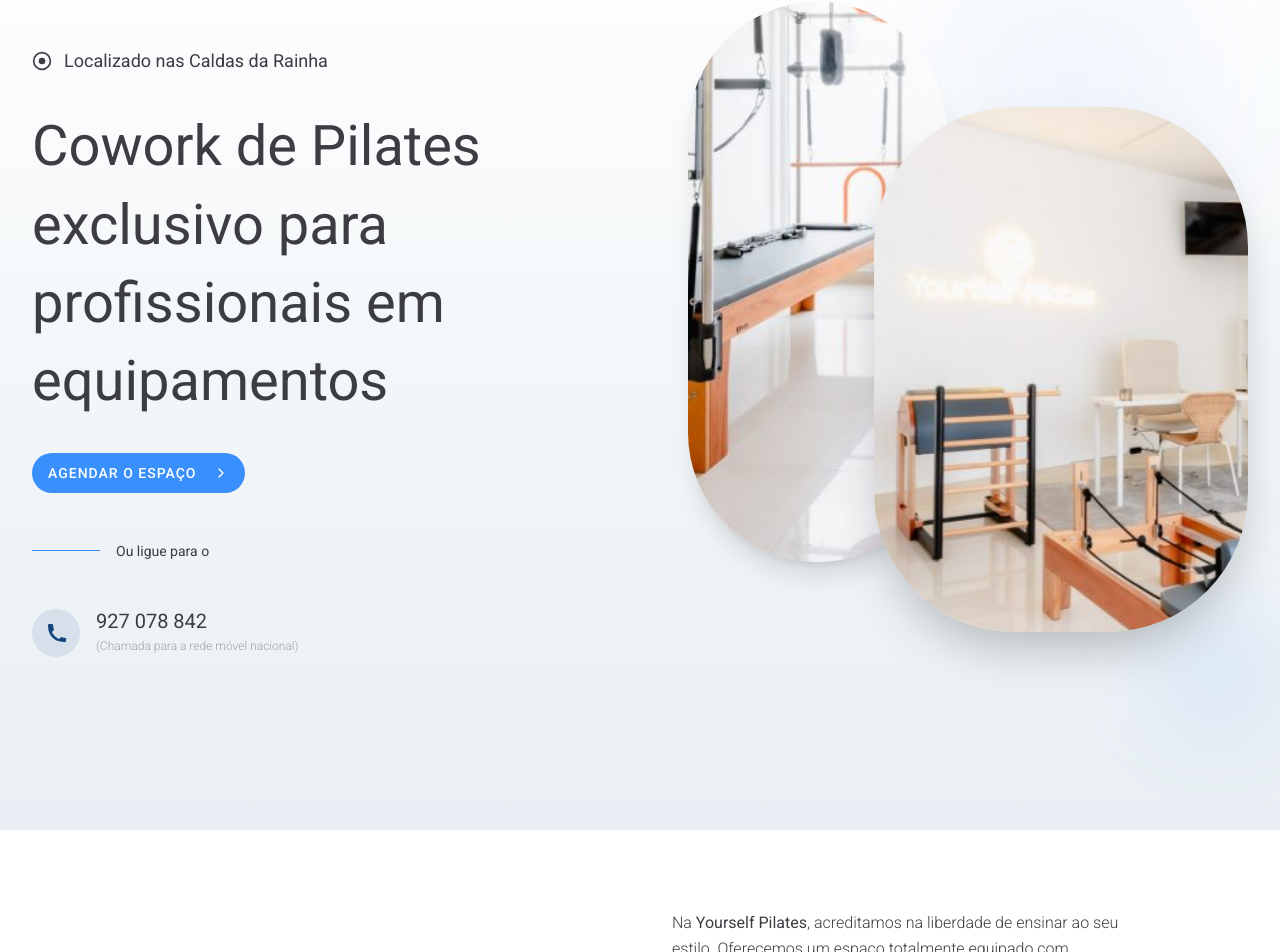
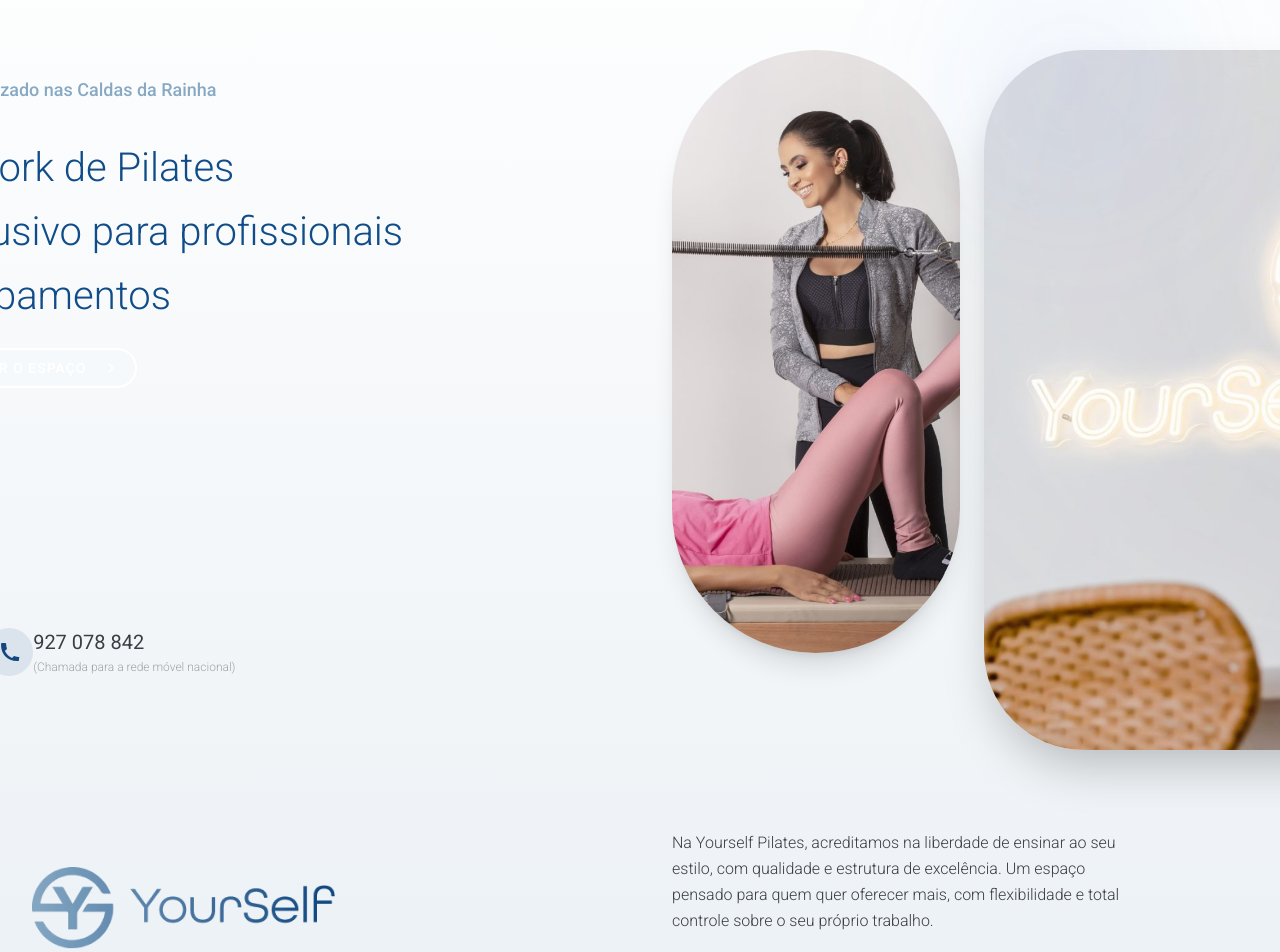
Before and after one commit to AsifIqbal093/YourselfPilates_Main, a Next.js app: page /home in a window 1280 px wide. Shown: the part 126-1078 px from the top of the page. Built offline with nearby package versions, Linux system fonts and the light colour scheme; a web font is replaced by a local one.

Commit message:
fix hero section

```diff
--- a/src/app/(main)/home/page.jsx
+++ b/src/app/(main)/home/page.jsx
@@ -1,6 +1,6 @@
 import React from "react";
 import HeroSection from "@/components/sections/Home/HeroSection";
-import BrandIntroduction from "@/components/sections/Home/BrandIntroduction";
+// import BrandIntroduction from "@/components/sections/Home/BrandIntroduction";
 import SectionDivider from "@/components/sections/Home/SectionDivider";
 import FeaturesGrid from "@/components/sections/Home/FeaturesGrid";
 import ImageCarousel from "@/components/sections/Home/ImageCarousel";
@@ -27,7 +27,7 @@
       <HeroSection />
 
       {/* Brand Introduction - Logo and company description */}
-      <BrandIntroduction />
+      {/* <BrandIntroduction /> */}
 
       {/* Section Divider - "O seu studio de Pilates" */}
       <SectionDivider
--- a/src/components/icons/CustomIcons.jsx
+++ b/src/components/icons/CustomIcons.jsx
@@ -379,17 +379,20 @@
     className={className}
     {...props}
   >
+    {/* Blue outline */}
     <circle
       cx="12"
       cy="12"
       r="10"
-      stroke="currentColor"
+      stroke="#88a9c3"
       strokeWidth="2"
       fill="none"
     />
-    <circle cx="12" cy="12" r="4" fill="currentColor" />
+    {/* Black center dot */}
+    <circle cx="12" cy="12" r="4" fill="#104c88ff" />
   </svg>
 );
+
 
 // Chevron Right Icon - Buttons
 export const ChevronRightIcon = ({ className = "w-5 h-5", ...props }) => (
--- a/src/components/sections/Home/BrandIntroduction.jsx
+++ b/src/components/sections/Home/BrandIntroduction.jsx
@@ -11,7 +11,7 @@
  */
 const BrandIntroduction = () => {
   return (
-    <section className="py-20 bg-white">
+    <section className="py-20">
       <div className="container mx-auto px-4 md:px-6 lg:px-8">
         <div className="grid grid-cols-1 md:grid-cols-2 gap-12 lg:gap-16 items-center">
           {/* Left Column - Logo */}
@@ -40,15 +40,9 @@
             className="space-y-6 max-w-[455px] mx-auto md:mx-0"
           >
             <p className="text-secondary text-base leading-relaxed">
-              Na <strong>Yourself Pilates</strong>, acreditamos na liberdade de
-              ensinar ao seu estilo. Oferecemos um espaço totalmente equipado
-              com aparelhos de qualidade premium, onde profissionais de Pilates
-              podem desenvolver o seu trabalho de forma autónoma e flexível.
+              Na Yourself Pilates, acreditamos na liberdade de ensinar ao seu estilo, com qualidade e estrutura de excelência. Um espaço pensado para quem quer oferecer mais, com flexibilidade e total controle sobre o seu próprio trabalho.
             </p>
-            <p className="text-secondary text-base leading-relaxed">
-              Um ambiente profissional, sem compromissos fixos, ideal para quem
-              valoriza a independência e a qualidade no ensino de Pilates.
-            </p>
+
 
             {/* CTA Link */}
             <Link
@@ -56,9 +50,7 @@
               className="inline-block text-lg text-secondary font-normal underline decoration-2 underline-offset-4 hover:text-primary hover:decoration-primary transition-all duration-200 group"
             >
               Saber mais sobre a YourSelf
-              <span className="inline-block ml-1 transition-transform group-hover:translate-x-1">
-                →
-              </span>
+
             </Link>
           </motion.div>
         </div>
--- a/src/components/sections/Home/HeroSection.jsx
+++ b/src/components/sections/Home/HeroSection.jsx
@@ -1,9 +1,9 @@
 "use client";
-
 import React from "react";
 import { motion } from "framer-motion";
 import Image from "next/image";
 import Link from "next/link";
+import BrandIntroduction from "@/components/sections/Home/BrandIntroduction";
 import { Button } from "@/components/ui/button";
 import {
   LocationDotIcon,
@@ -11,12 +11,7 @@
   PhoneIcon,
 } from "@/components/icons/CustomIcons";
 
-/**
- * Hero Section - Home Page
- * Main landing section with location badge, heading, CTAs, and overlapping images
- */
 const HeroSection = () => {
-  // Animation variants
   const containerVariants = {
     hidden: { opacity: 0 },
     visible: {
@@ -27,7 +22,6 @@
       },
     },
   };
-
   const itemVariants = {
     hidden: { opacity: 0, y: 20 },
     visible: {
@@ -42,7 +36,7 @@
       {/* Container */}
       <div className="container mx-auto px-4 md:px-6 lg:px-8">
         <div className="grid grid-cols-1 lg:grid-cols-2 gap-12 lg:gap-16 items-center">
-          {/* Left Column - Content */}
+          {/* Left Column */}
           <motion.div
             variants={containerVariants}
             initial="hidden"
@@ -52,28 +46,48 @@
             {/* Location Badge */}
             <motion.div
               variants={itemVariants}
-              className="flex items-center space-x-3"
+              className="flex items-center space-x-3 -ml-4 md:-ml-6 lg:-ml-28"
             >
-              <LocationDotIcon className="w-5 h-5 text-accent" />
-              <span className="text-secondary text-lg font-normal">
+              <LocationDotIcon className="w-5 h-5" />
+              <span className=" text-lg font-medium text-[#88a9c3] ">
                 Localizado nas Caldas da Rainha
               </span>
             </motion.div>
 
-            {/* Main Heading */}
+            {/* Heading */}
             <motion.h1
+              className="flex w-full -ml-4 md:-ml-6 lg:-ml-28"
               variants={itemVariants}
-              className="text-secondary font-normal leading-[1.4] max-w-[740px]"
               style={{
-                fontSize: "clamp(34px, 5vw, 56px)",
+                fontFamily:
+                  "var(--e-global-typography-primary-font-family), Sans-serif",
+                fontSize: "clamp(34px, 5vw, 40px)",
+                fontWeight: "300",
+                lineHeight:
+                  "var(--e-global-typography-primary-line-height)",
+                color: "#104c88ff",
+                maxWidth: "600px",
+                display: "-webkit-box",
+                WebkitLineClamp: 3,
+                WebkitBoxOrient: "vertical",
+                overflow: "hidden",
+                marginTop: "20px",
+                marginBottom: "20px",
+                textAlign: "left",
               }}
             >
-              Cowork de Pilates exclusivo para profissionais em equipamentos
+              Cowork de Pilates <br />
+              exclusivo para profissionais <br />
+              equipamentos
             </motion.h1>
 
-            {/* Primary CTA Button */}
+            {/* Primary Button below heading */}
             <motion.div variants={itemVariants}>
-              <Button asChild size="lg" className="rounded-[29px] group">
+              <Button
+                asChild
+                size="lg"
+                className="rounded-[29px] border-2 border-[#ffffff] text-[#ffffff] bg-[#f6f9fb] hover:bg-[#104c88] hover:text-white transition-colors duration-300 -ml-4 md:-ml-6 lg:-ml-28"
+              >
                 <Link
                   href="/agendar-espaco"
                   className="flex items-center space-x-2"
@@ -84,22 +98,23 @@
               </Button>
             </motion.div>
 
-            {/* Divider Section */}
+            {/* Divider + Phone */}
             <motion.div
               variants={itemVariants}
-              className="flex items-center space-x-4 py-4"
+              className="flex w-full mt-60 -ml-4 md:-ml-6 lg:-ml-58 items-center space-x-4"
             >
+              {/* Divider on left */}
+              <div className="flex items-center space-x-2">
                 <div className="w-[68px] h-[1px] bg-primary" />
                 <span className="text-secondary text-sm font-normal whitespace-nowrap">
                   Ou ligue para o
                 </span>
-            </motion.div>
+              </div>
 
-            {/* Phone CTA Button */}
-            <motion.div variants={itemVariants}>
+              {/* Phone Button on right */}
               <a
                 href="tel:927078842"
-                className="group inline-flex items-start space-x-4 transition-all duration-200 hover:scale-[1.02]"
+                className="group inline-flex items-center transition-all duration-200 hover:scale-[1.02]"
               >
                 <div className="flex items-center justify-center w-12 h-12 rounded-full bg-[#15467d]/10 text-[#15467d] group-hover:bg-[#15467d] group-hover:text-white transition-all duration-200 flex-shrink-0">
                   <PhoneIcon className="w-6 h-6" />
@@ -121,39 +136,31 @@
             initial={{ opacity: 0, x: 50 }}
             animate={{ opacity: 1, x: 0 }}
             transition={{ duration: 0.8, delay: 0.3 }}
-            className="relative h-[500px] md:h-[600px] lg:h-[700px]"
+            className="relative flex flex-col sm:flex-row items-start gap-6 pt-12"
           >
-            {/* Portrait Image (Small - Behind) */}
-            <div className="absolute left-0 lg:left-4 top-0 w-[45%] h-[80%] z-10">
-              <div className="relative w-full h-full rounded-[140px] overflow-hidden shadow-xl">
+            {/* Left Image */}
+            <div className="w-full sm:w-1/2 flex-shrink-0">
               <Image
-                  src="/images/1.jpg"
+                src="/images/15.jpg"
                 alt="Yourself Pilates Studio Interior"
-                  fill
-                  className="object-cover"
-                  sizes="(max-width: 768px) 45vw, (max-width: 1024px) 30vw, 20vw"
+                width={400}
+                height={500}
+                className="rounded-[170px] shadow-xl"
                 priority
               />
             </div>
-            </div>
 
-            {/* Square Image (Large - Front) */}
-            <div className="absolute right-0 top-[10%] lg:top-[15%] w-[65%] h-[75%] z-20">
-              <div className="relative w-full h-full rounded-[140px] overflow-hidden shadow-2xl">
+            {/* Right Image */}
+            <div className="w-full sm:w-auto flex-shrink-0">
               <Image
-                  src="/images/2.jpg"
+                src="/images/16.jpg"
                 alt="Yourself Pilates Equipment"
-                  fill
-                  className="object-cover"
-                  sizes="(max-width: 768px) 65vw, (max-width: 1024px) 45vw, 35vw"
+                width={700}
+                height={850}
+                className="rounded-[100px] shadow-2xl"
                 priority
               />
             </div>
-            </div>
-
-            {/* Decorative Elements */}
-            <div className="absolute -bottom-8 -right-8 w-32 h-32 rounded-full bg-primary/10 blur-2xl" />
-            <div className="absolute -top-8 -left-8 w-24 h-24 rounded-full bg-accent/10 blur-xl" />
           </motion.div>
         </div>
       </div>
@@ -163,6 +170,8 @@
         <div className="absolute top-20 right-20 w-64 h-64 rounded-full bg-primary/5 blur-3xl" />
         <div className="absolute bottom-20 left-20 w-96 h-96 rounded-full bg-accent/5 blur-3xl" />
       </div>
+
+      <BrandIntroduction />
     </section>
   );
 };
```
Also changed, not shown: public/images/15.jpg (added), public/images/16.jpg (added). Lines whose indentation alone changed are shown as unchanged.
